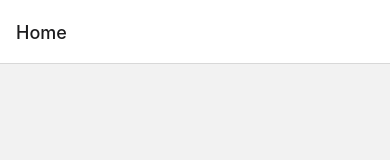
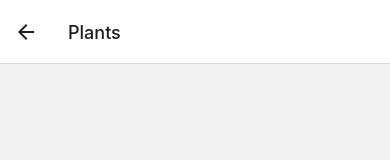
Before and after one commit to davidamorim13/app-plantas, a React Native app: screen /Plants in a window 390 px wide. Shown: the top 160 px of the page. Built offline with nearby package versions, Linux system fonts and the light colour scheme.

Commit message:
atualizando

```diff
--- a/App.tsx
+++ b/App.tsx
@@ -1,9 +1,7 @@
-import { StatusBar } from 'expo-status-bar';
-import { StyleSheet, Text, View, Image, TouchableOpacity } from 'react-native';
-import images from './src/images/image';
 import { NavigationContainer, } from '@react-navigation/native';
 import { createNativeStackNavigator } from '@react-navigation/native-stack';
 import Home from './src/screens/Home';
+import Plants from './src/screens/Home';
 
 const   Stack = createNativeStackNavigator();
 
@@ -12,8 +10,8 @@ export default function App() {
     <NavigationContainer>
       <Stack.Navigator>
         <Stack.Screen name="Home" component={Home} />
+        <Stack.Screen name="Plants" component={Plants} />
       </Stack.Navigator>
     </NavigationContainer>
-
   );
 }
```
Also changed, not shown: src/screens/Plants/index.tsx (added, +9 -0 lines).
